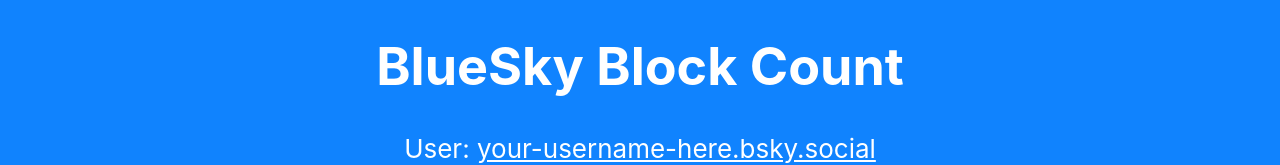
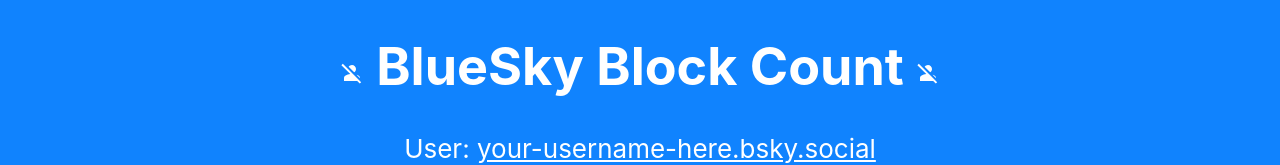
Before and after one commit to richmagabs/bsky-blocks, a React (Create React App) app: page / in a window 1280 px wide. Shown: the top 165 px of the page. Built offline with nearby package versions, Linux system fonts and the light colour scheme.

Commit message:
Updates icons

```diff
--- a/package.json
+++ b/package.json
@@ -5,6 +5,7 @@
   "dependencies": {
     "@emotion/react": "^11.13.5",
     "@emotion/styled": "^11.13.5",
+    "@mui/icons-material": "^6.1.9",
     "@mui/material": "^6.1.9",
     "@mui/styled-engine": "^6.1.9",
     "@testing-library/jest-dom": "^5.17.0",
--- a/src/App.js
+++ b/src/App.js
@@ -2,6 +2,8 @@
 import './App.css';
 import CircularProgress from '@mui/material/CircularProgress';
 import { Tabs, Tab, TextField } from '@mui/material';
+import PersonOffIcon from '@mui/icons-material/PersonOff';
+
 
 const paramUsername = new URLSearchParams(window.location.search).get('username') || 'your-username-here.bsky.social';
 
@@ -194,7 +196,7 @@
   return (
     <div className="App">
       <header className="App-header">
-        <h1>BlueSky Block Count</h1>
+        <h1><PersonOffIcon/> BlueSky Block Count <PersonOffIcon/></h1>
         <div>
           User:&nbsp;
           {editing ? (
@@ -247,20 +249,17 @@
                       <a href={`https://bsky.app/profile/${infoList[item.did]?.handle || item.did}`} target="_blank" rel="noreferrer" title="View their profile on BlueSky">
                         {infoList[item.did]?.handle || item.did}
                       </a>{' '}
-                      (
                       <a href={`?username=${infoList[item.did]?.handle || item.did}`} title="View their block count">
-                        #
+                        <PersonOffIcon fontSize="small" />
                       </a>
-                      ) (
                       <a
                         href={`https://clearsky.app/${infoList[item.did]?.handle || item.did}`}
                         target="_blank"
                         rel="noreferrer"
                         title="View who they are blocking on clearsky.app"
                       >
-                        cs
+                        <img src="https://clearsky.app/favicon.ico" alt="ClearSky" style={{ width: '16px', height: '16px' }} />
                       </a>
-                      )
                     </>
                   </td>
                   <td data-label="When" title={item.blocked_date}>
```
Also changed, not shown: 1 other file (tests, documents, lock files or other folders).
